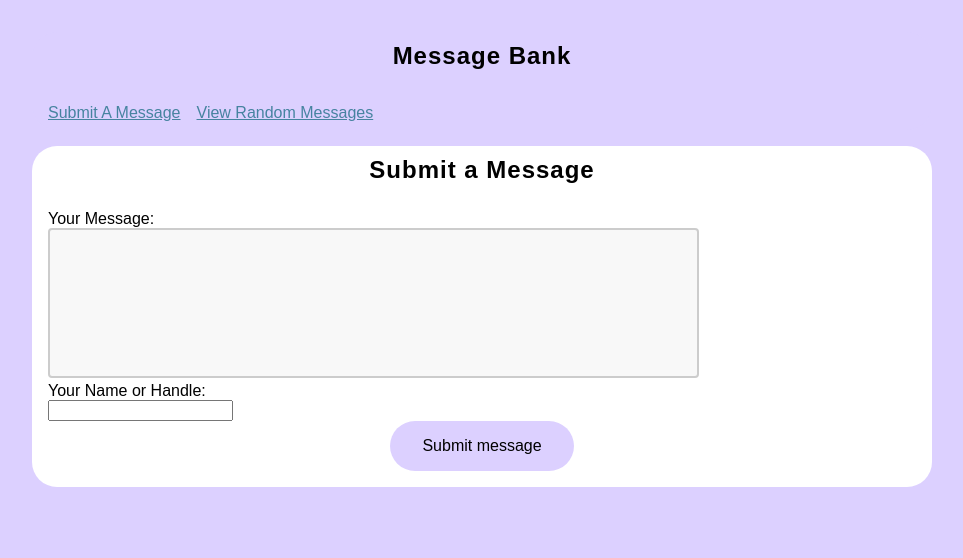
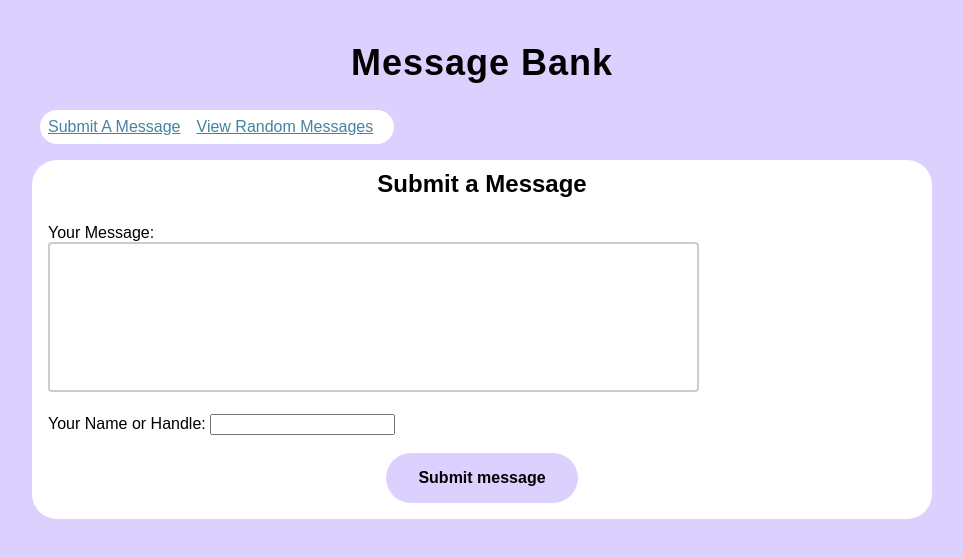
Before and after one commit to joshuali19/msgbank, a Flask app: page / in a window 1280 px wide. Shown: the top 558 px of the page, without its empty margins (158-1121 px from the left). Run offline with Flask 2, Linux system fonts and the light colour scheme; parts of the project's set-up code (start-up, migrations or seed data) failed here and were passed over.

Commit message:
visual update

```diff
--- a/static/style.css
+++ b/static/style.css
@@ -15,6 +15,16 @@ h1 {
     margin: 1rem 0;
     text-align: center;
     padding: 10px 10px;
+    letter-spacing: 0px;
+}
+
+h1.title {
+    color: rgb(0, 0, 0);
+    font-family: sans-serif;
+    margin: 1rem 0;
+    text-align: center;
+    padding: 10px 10px;
+    font-size: 36px;
     letter-spacing: 1px;
 }
 
@@ -39,6 +49,9 @@ nav ul  {
     list-style: none;
     margin: 0;
     padding: 0;
+    background: #FFFFFF;
+    width: 40%;
+    border-radius: 25px;
 }
 
 nav ul li a {
@@ -66,14 +79,19 @@ textarea {
     box-sizing: border-box;
     border: 2px solid #ccc;
     border-radius: 4px;
-    background-color: #f8f8f8;
+    background-color: #ffffff;
     resize: none;
     font-family: sans-serif;
 }
 
 p {
     font-family: sans-serif;
-    font-size: 24px;
+    font-size: 16px;
+}
+
+p.message {
+    font-family: sans-serif;
+    font-size: 18px;
 }
 
 input[type=submit]{
@@ -85,6 +103,7 @@ input[type=submit]{
     text-decoration: none;
     cursor: pointer;
     font-family: sans-serif;
+    font-weight: bold;
     font-size: 16px;
     margin:0px auto;
     display:block;
--- a/templates/base.html
+++ b/templates/base.html
@@ -2,7 +2,7 @@
 <link rel="stylesheet" href="{{ url_for('static', filename='style.css') }}">
 <title>{% block title %}{% endblock %} - PIC16B Message Bank</title>
 <nav>
-  <h1>Message Bank</h1>
+  <h1 class="title">Message Bank</h1>
   <!-- <b>Navigation:</b> -->
   <ul>
       <li><a href="{{ url_for('submit') }}">Submit A Message</a></li>
--- a/templates/submit.html
+++ b/templates/submit.html
@@ -14,19 +14,19 @@
 </textarea>
     <!--<input class = "msg" name="message" id="message">-->
       <br>
+      <br>
     <label for="user">Your Name or Handle:</label>
+    <input name="user" id="user" required>
       <br>
-    <input name="user" id="user" required>
       <br>
       <div class="text-center">
     <input type="submit" value="Submit message">
       </div>
   </form>
 
-  {% if msg %}
-Thanks for submitting a message! Here is your message:
-<br>
-<p> {{msg}} </p>
+  {% if name %}
+<p><b>Thanks for submitting a message! Here is your message:</b></p>
+<p class="message">&emsp; "{{message}}" </p>
   {% endif %}
 
   {% if error %}
--- a/templates/view.html
+++ b/templates/view.html
@@ -6,12 +6,12 @@
 
 {% block content %}
   {% if msgs %}
-    Here are some of the messages people have sent!
+<p>Here are some of the messages people have sent!</p>
     <br>
     <br>
     {% for msg in msgs %}
-        <div> {{ msg[1] }}
-            <br> - {{ msg[0] }}
+        <div> "{{ msg[1] }}"
+            <br> &emsp;- {{ msg[0] }}
     </div>
     <br>
     {% endfor %}
```
Also changed, not shown: messages_db.sqlite.
